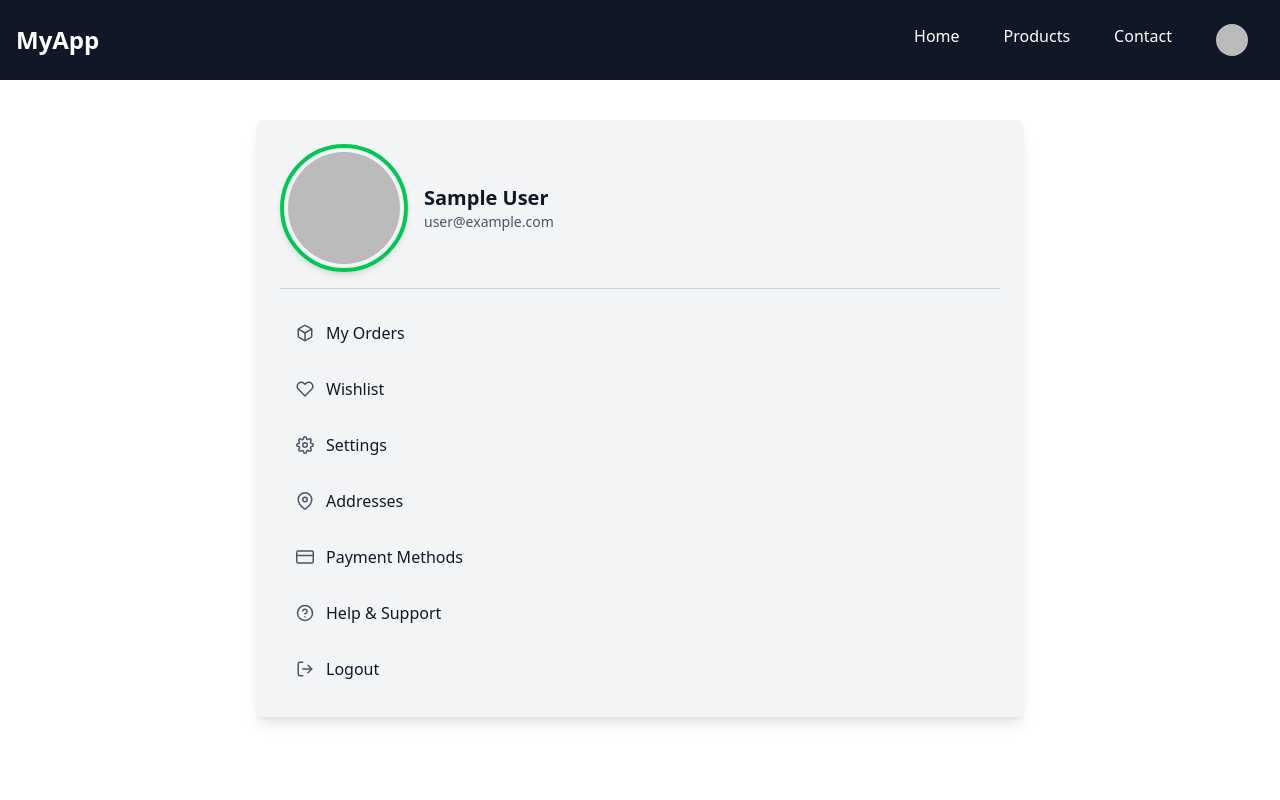
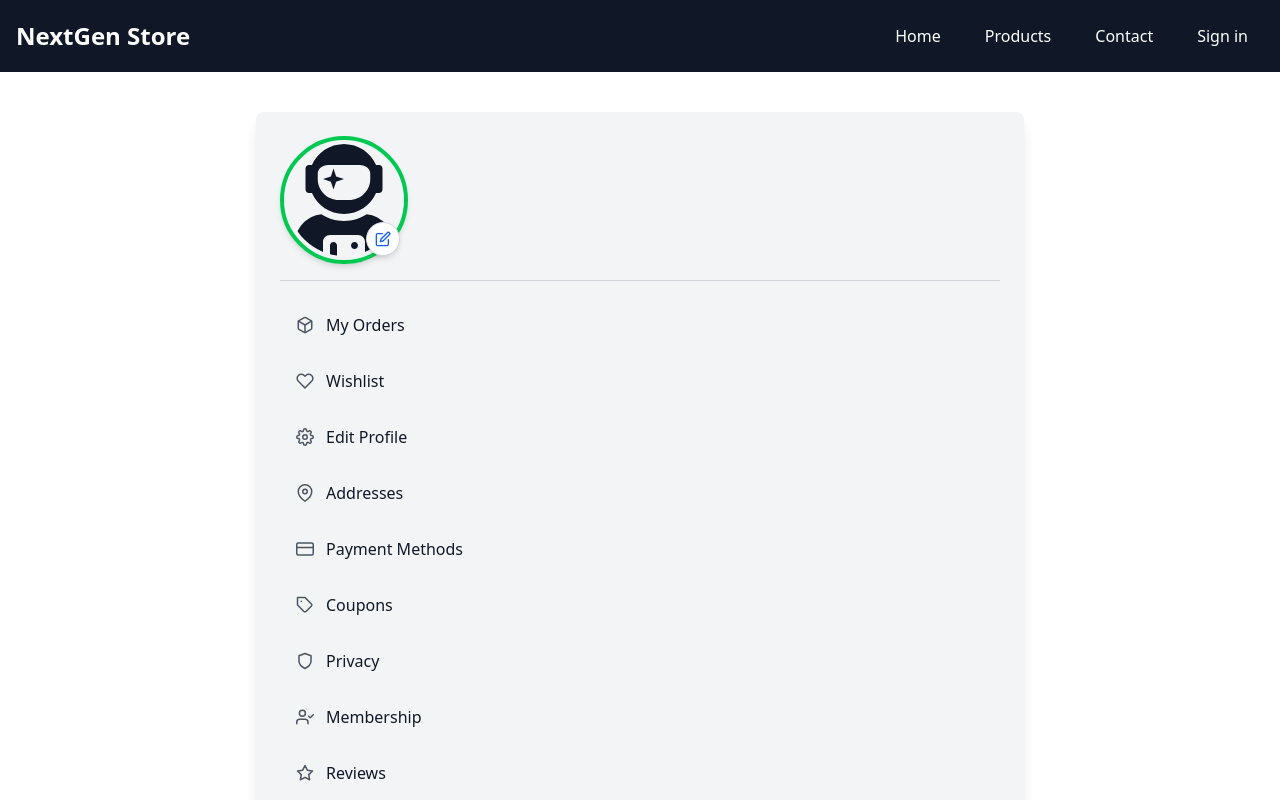
Before and after one commit to SourabhJyotiDas/NextGen-Store, a Next.js app: page /user/profile in a window 1280 px wide. Shown: the top 800 px of the page. Built offline with nearby package versions, Linux system fonts and the light colour scheme; no server answers; sample sign-in values are in the browser's storage.

Commit message:
Ezzzzzzzzzzzzzzzzzzzzzzzz

```diff
--- a/src/app/user/auth/signin/page.jsx
+++ b/src/app/user/auth/signin/page.jsx
@@ -27,16 +27,16 @@ export default function Home() {
             }
           );
 
-          toast.success(data?.message, {
-            position: "top-center",
-            autoClose: 2000,
-            hideProgressBar: false,
-            closeOnClick: false,
-            pauseOnHover: true,
-            draggable: true,
-            progress: undefined,
-            theme: "dark",
-          });
+          // toast.success(data?.message, {
+          //   position: "top-center",
+          //   autoClose: 2000,
+          //   hideProgressBar: false,
+          //   closeOnClick: false,
+          //   pauseOnHover: true,
+          //   draggable: true,
+          //   progress: undefined,
+          //   theme: "dark",
+          // });
 
           router.push("/user/profile");
         } catch (error) {
--- a/src/app/user/profile/page.jsx
+++ b/src/app/user/profile/page.jsx
@@ -10,19 +10,25 @@ import {
   FiMapPin,
   FiCreditCard,
   FiHelpCircle,
+  FiEdit,
+  FiMail,
+  FiTag,
+  FiShield,
+  FiStar,
+  FiShoppingBag,
+  FiUserCheck,
 } from "react-icons/fi";
 import { useSession, signOut } from "next-auth/react";
-import ConfirmModal from "@/components/ConfirmModal"; // Import modal
+import ConfirmModal from "@/components/ConfirmModal";
 import { useRouter } from "next/navigation";
 import Loading from "@/components/Loading";
 import { toast } from "react-toastify";
-
+import { FaUserAstronaut } from "react-icons/fa";
 
 export default function Profile() {
   const { data: session } = useSession();
   const router = useRouter();
 
-  // Redirect to /profile if session exists
   useEffect(() => {
     if (!session) {
       router.push("/user/auth/signin");
@@ -32,57 +38,79 @@ export default function Profile() {
   const [isLogoutModalOpen, setLogoutModalOpen] = useState(false);
   const [loading, setLoading] = useState(false);
 
-  // Show loading screen while session status is unknown
   if (loading || !session) {
     return <Loading />;
   }
 
   return (
     <div className="min-h-screen bg-white text-gray-900 flex flex-col items-center">
-      {/* Profile Header */}
       <div className="w-full max-w-3xl bg-gray-100 shadow-lg rounded-lg p-6 mt-10">
         <div className="flex items-center space-x-4 border-b border-gray-300 pb-4">
-          {/* Profile Image */}
+          <div className="relative">
+            {session?.data?.avatar?.url ? (
               <Image
-            src={session?.user?.image || "/default-avatar.png"}
+                src={session?.data?.avatar?.url}
                 alt="Profile Picture"
                 width={130}
                 height={130}
                 className="w-32 h-32 rounded-full border-4 border-green-500 object-cover shadow-md p-1"
               />
+            ) : (
+              <FaUserAstronaut className="w-32 h-32 text-8xl rounded-full border-4 border-green-500 object-cover shadow-md p-1" />
+            )}
+            <button
+              className="absolute bottom-2 right-2 bg-white p-2 rounded-full shadow-md border border-gray-300 hover:bg-gray-200 transition"
+              onClick={() => console.log("Change profile picture")}
+            >
+              <FiEdit className="text-blue-600 cursor-pointer " />
+            </button>
+          </div>
           <div>
-            <h2 className="text-xl font-semibold">{session?.user?.name}</h2>
-            <p className="text-sm text-gray-600">{session?.user?.email}</p>
+            <h2 className="text-xl font-semibold">{session?.data?.name}</h2>
+            <p className="text-sm text-gray-600">{session?.data?.email}</p>
           </div>
         </div>
 
-        {/* Menu Items */}
+        {session?.data?.verify === false && (
+          <div className="mt-4 p-4 bg-white shadow-md rounded-lg flex items-center justify-between">
+            <div className="flex items-center space-x-3">
+              <FiMail className="text-blue-500 text-2xl" />
+              <div>
+                <h3 className="text-md font-medium">Add/Verify your Email</h3>
+                <p className="text-sm text-gray-600">Get latest updates of your orders</p>
+              </div>
+            </div>
+            <button
+              onClick={() => console.log("Update Email")}
+              className="px-4 py-2 bg-blue-600 text-white text-sm rounded-lg hover:bg-blue-700 transition"
+            >
+              Update
+            </button>
+          </div>
+        )}
+
         <div className="mt-5 space-y-2">
           <MenuItem icon={<FiBox />} label="My Orders" href="/orders" />
           <MenuItem icon={<FiHeart />} label="Wishlist" href="/wishlist" />
-          <MenuItem icon={<FiSettings />} label="Settings" href="/settings" />
+          <MenuItem icon={<FiSettings />} label="Edit Profile" href="/user/settings" />
           <MenuItem icon={<FiMapPin />} label="Addresses" href="/addresses" />
-          <MenuItem
-            icon={<FiCreditCard />}
-            label="Payment Methods"
-            href="/payments"
-          />
+          <MenuItem icon={<FiCreditCard />} label="Payment Methods" href="/payments" />
+          <MenuItem icon={<FiTag />} label="Coupons" href="/coupons" />
+          <MenuItem icon={<FiShield />} label="Privacy" href="/privacy" />
+          <MenuItem icon={<FiUserCheck />} label="Membership" href="/membership" />
+          <MenuItem icon={<FiStar />} label="Reviews" href="/reviews" />
+          <MenuItem icon={<FiShoppingBag />} label="Sell on Store" href="/sell" />
           <MenuItem icon={<FiHelpCircle />} label="Help & Support" href="/help" />
-          <MenuItem
-            icon={<FiLogOut />}
-            label="Logout"
-            onClick={() => setLogoutModalOpen(true)} // Open modal on logout click
-          />
+          <MenuItem icon={<FiLogOut />} label="Logout" onClick={() => setLogoutModalOpen(true)} />
         </div>
       </div>
 
-      {/* Logout Confirmation Modal */}
       <ConfirmModal
         isOpen={isLogoutModalOpen}
         onClose={() => setLogoutModalOpen(false)}
         onConfirm={() => {
           signOut();
-          toast.success('Logout successfully', {
+          toast.success("Logout successfully", {
             position: "top-center",
             autoClose: 2000,
             hideProgressBar: false,
@@ -93,7 +121,7 @@ export default function Profile() {
             theme: "dark",
           });
           setLogoutModalOpen(false);
-          setLoading(true)
+          setLoading(true);
         }}
         title="Are you sure?"
         message="Do you really want to log out?"
@@ -102,23 +130,17 @@ export default function Profile() {
   );
 }
 
-// Reusable Menu Item Component
 function MenuItem({ icon, label, href, onClick }) {
   if (href) {
     return (
-      <Link
-        href={href}
-        className="flex items-center space-x-3 w-full px-4 py-3 bg-gray-100 hover:bg-gray-200 rounded-lg transition cursor-pointer">
+      <Link href={href} className="flex items-center space-x-3 w-full px-4 py-3 bg-gray-100 hover:bg-gray-200 rounded-lg transition cursor-pointer">
         <span className="text-gray-600 text-lg">{icon}</span>
         <span className="text-gray-900 text-md font-medium">{label}</span>
       </Link>
     );
   }
-
   return (
-    <button
-      onClick={onClick}
-      className="flex items-center space-x-3 w-full px-4 py-3 bg-gray-100 hover:bg-gray-200 rounded-lg transition cursor-pointer">
+    <button onClick={onClick} className="flex items-center space-x-3 w-full px-4 py-3 bg-gray-100 hover:bg-gray-200 rounded-lg transition cursor-pointer">
       <span className="text-gray-600 text-lg">{icon}</span>
       <span className="text-gray-900 text-md font-medium">{label}</span>
     </button>
--- /dev/null
+++ b/src/app/user/settings/page.jsx
@@ -0,0 +1,7 @@
+import React from 'react'
+
+export default function page() {
+  return (
+    <div>page</div>
+  )
+}
--- a/src/components/Navbar.jsx
+++ b/src/components/Navbar.jsx
@@ -5,6 +5,7 @@ import Link from "next/link";
 import Image from "next/image";
 import { useState, useEffect } from "react";
 import { FiMenu, FiX } from "react-icons/fi"; // Using react-icons
+import { FaUserAstronaut } from "react-icons/fa";
 
 const Navbar = () => {
   const [isOpen, setIsOpen] = useState(false); // ✅ Add missing state for mobile menu
@@ -15,7 +16,7 @@ const Navbar = () => {
       <div className="container mx-auto flex justify-between items-center">
         {/* Logo */}
         <Link href="/" className="text-2xl font-bold">
-          MyApp
+          NextGen Store
         </Link>
 
         {/* Menu Button (Mobile) */}
@@ -47,17 +48,21 @@ const Navbar = () => {
           </Link>
 
           {/* Authentication Links */}
-          {session?.user ? (
+          {session?.data ? (
             <Link
               href="/user/profile"
               className="block py-2 px-4 hover:bg-gray-700 md:hover:bg-transparent">
+              {session?.data?.avatar?.url ? (
                 <Image
-                src={session.user?.image}
+                  src={session?.data?.avatar?.url}
                   alt="User Profile"
                   width={32}
                   height={32}
                   className="rounded-full"
                 />
+              ) : (
+                <FaUserAstronaut className="text-3xl rounded-full border border-white object-cover shadow-md p-1" />
+              )}
             </Link>
           ) : (
             <Link
--- /dev/null
+++ b/src/models/Address.js
@@ -0,0 +1,18 @@
+import mongoose from "mongoose";
+
+const AddressSchema = new mongoose.Schema({
+   userId: { type: mongoose.Schema.Types.ObjectId, ref: "User", required: true }, // Reference to User
+   name: { type: String, required: true }, // Recipient's name
+   phone: { type: String, required: true }, // Contact number
+   pincode: { type: String, required: true }, // ZIP/Postal Code
+   state: { type: String, required: true }, // State
+   city: { type: String, required: true }, // City
+   houseNo: { type: String, required: true }, // House No./Building
+   roadName: { type: String, required: true }, // Street/Road name
+   landmark: { type: String }, // Nearby Landmark (optional)
+   type: { type: String, enum: ["Home", "Work"], required: true }, // Address Type
+}, { timestamps: true });
+
+const Address = mongoose.models.Address || mongoose.model("Address", AddressSchema);
+
+export default Address;
--- a/src/models/User.js
+++ b/src/models/User.js
@@ -9,9 +9,9 @@ const UserSchema = new mongoose.Schema({
       public_id: String,
       url: String,
    },
-   address: [String],
    role: { type: String, enum: ["customer", "admin", "seller"], default: "customer" },
-   verify: Boolean
+   gender: { type: String, enum: ["male", "female", "others"], default: "male" },
+   verify: { type: Boolean, default: false }
 }, { timestamps: true });
 
 
```
Lines whose indentation alone changed are shown as unchanged.
